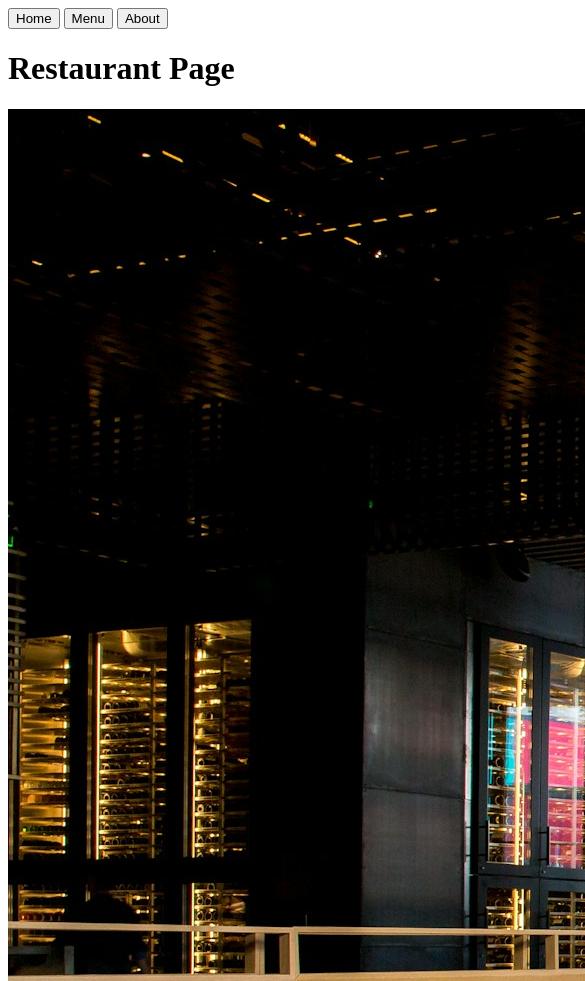
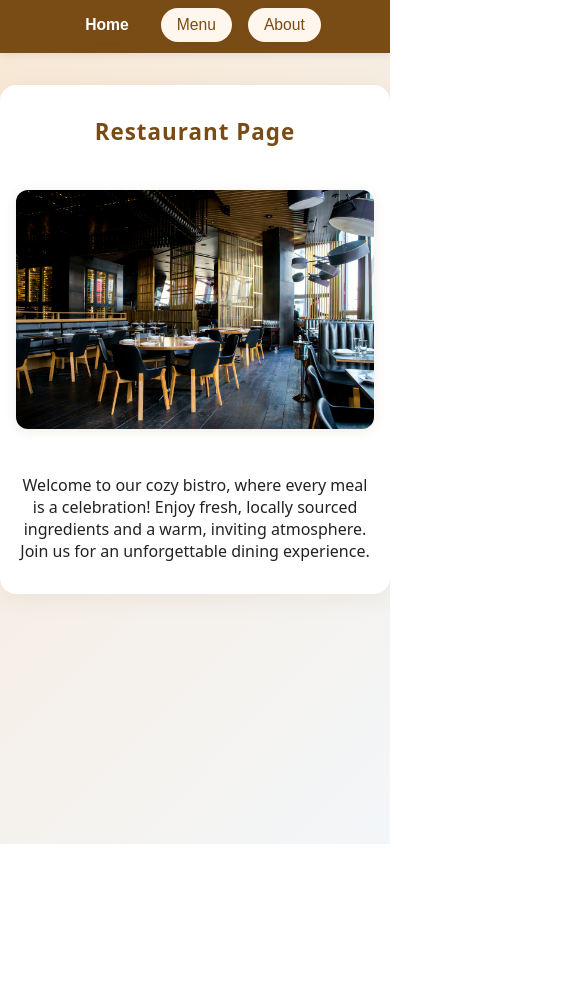
Before and after one commit to Kamocca1/restaurant-page, a website built with webpack: page src/template.html in a window 390 px wide. Shown: the top 981 px of the page, 585 px wide, since content can reach past the window. After the commit the page ends 844 px from the top, so only its background shows below. Built offline with nearby package versions, Linux system fonts and the light colour scheme.

Commit message:
feat: add dynamic tab navigation and styling
- Implement dynamic tab switching for Home, Menu, and About sections in `src/index.js`
- Add active button highlighting for navigation
- Create and apply new `src/style.css` for improved layout and responsive design
- Update `src/template.html` to include navigation buttons and structure

```diff
--- a/src/index.js
+++ b/src/index.js
@@ -1,18 +1,24 @@
 import homeTab from "./page-load";
 import menuTab from "./menu";
 import aboutTab from "./about";
+import "./style.css";
 
-function setTab(tabFn) {
+function setTab(tabFn, btn) {
     const content = document.querySelector("#content");
     content.innerHTML = "";
     content.appendChild(tabFn());
+    // Highlight active button
+    document
+        .querySelectorAll("nav button")
+        .forEach((b) => b.classList.remove("active"));
+    if (btn) btn.classList.add("active");
 }
 
 document.addEventListener("DOMContentLoaded", () => {
     const [homeBtn, menuBtn, aboutBtn] =
         document.querySelectorAll("nav button");
-    homeBtn.addEventListener("click", () => setTab(homeTab));
-    menuBtn.addEventListener("click", () => setTab(menuTab));
-    aboutBtn.addEventListener("click", () => setTab(aboutTab));
-    setTab(homeTab); // Default to Home
+    homeBtn.addEventListener("click", () => setTab(homeTab, homeBtn));
+    menuBtn.addEventListener("click", () => setTab(menuTab, menuBtn));
+    aboutBtn.addEventListener("click", () => setTab(aboutTab, aboutBtn));
+    setTab(homeTab, homeBtn); // Default to Home
 });
--- /dev/null
+++ b/src/style.css
@@ -0,0 +1,112 @@
+body {
+    font-family: system-ui, sans-serif;
+    margin: 0;
+    background: linear-gradient(135deg, #f8e8d4 0%, #f3f6f9 100%);
+    color: #222;
+    min-height: 100vh;
+}
+
+header {
+    background: #7a4c15;
+    box-shadow: 0 2px 8px rgba(0, 0, 0, 0.08);
+    padding: 0.5rem 0 0.5rem 0;
+    margin-bottom: 2rem;
+}
+
+nav {
+    display: flex;
+    justify-content: center;
+    gap: 1rem;
+}
+
+nav button {
+    background: #fff7ed;
+    border: none;
+    border-radius: 20px;
+    padding: 0.6rem 2rem;
+    font-size: 1.1rem;
+    font-weight: 500;
+    color: #7a4c15;
+    cursor: pointer;
+    box-shadow: 0 1px 4px rgba(0, 0, 0, 0.04);
+    transition: background 0.2s, color 0.2s, box-shadow 0.2s, transform 0.1s;
+    outline: none;
+    margin-bottom: 0.2rem;
+}
+
+nav button:hover,
+nav button:focus {
+    background: #e2c9a7;
+    color: #4b2e0e;
+    box-shadow: 0 2px 8px rgba(122, 76, 21, 0.1);
+    transform: translateY(-2px) scale(1.04);
+}
+
+nav button.active {
+    background: #7a4c15;
+    color: #fff;
+    font-weight: bold;
+    box-shadow: 0 2px 12px rgba(122, 76, 21, 0.15);
+}
+
+#content {
+    max-width: 520px;
+    margin: 2rem auto;
+    background: #fff;
+    border-radius: 16px;
+    box-shadow: 0 4px 24px rgba(122, 76, 21, 0.08);
+    padding: 2.5rem 2rem;
+    text-align: center;
+    transition: box-shadow 0.2s;
+}
+
+#content:hover {
+    box-shadow: 0 8px 32px rgba(122, 76, 21, 0.13);
+}
+
+#content img {
+    max-width: 100%;
+    border-radius: 12px;
+    margin: 1.5rem 0;
+    box-shadow: 0 2px 12px rgba(122, 76, 21, 0.1);
+}
+
+h1 {
+    color: #7a4c15;
+    margin-bottom: 1.2rem;
+    font-size: 2.1rem;
+    letter-spacing: 1px;
+}
+
+ul {
+    list-style: none;
+    padding: 0;
+    margin: 1.5rem 0 0 0;
+}
+
+li {
+    background: #f5e9da;
+    margin: 0.5rem 0;
+    padding: 0.8rem 1rem;
+    border-radius: 8px;
+    font-size: 1.08rem;
+    box-shadow: 0 1px 4px rgba(122, 76, 21, 0.04);
+    transition: background 0.2s;
+}
+
+li:hover {
+    background: #e2c9a7;
+}
+
+@media (max-width: 600px) {
+    #content {
+        padding: 1rem;
+    }
+    nav button {
+        padding: 0.5rem 1rem;
+        font-size: 0.98rem;
+    }
+    h1 {
+        font-size: 1.4rem;
+    }
+}
--- a/src/template.html
+++ b/src/template.html
@@ -5,6 +5,7 @@
     <meta charset="UTF-8">
     <meta name="viewport" content="width=device-width, initial-scale=1.0">
     <title>Restaurant Page</title>
+    <link rel="stylesheet" href="./style.css">
 </head>
 
 <body>
```
